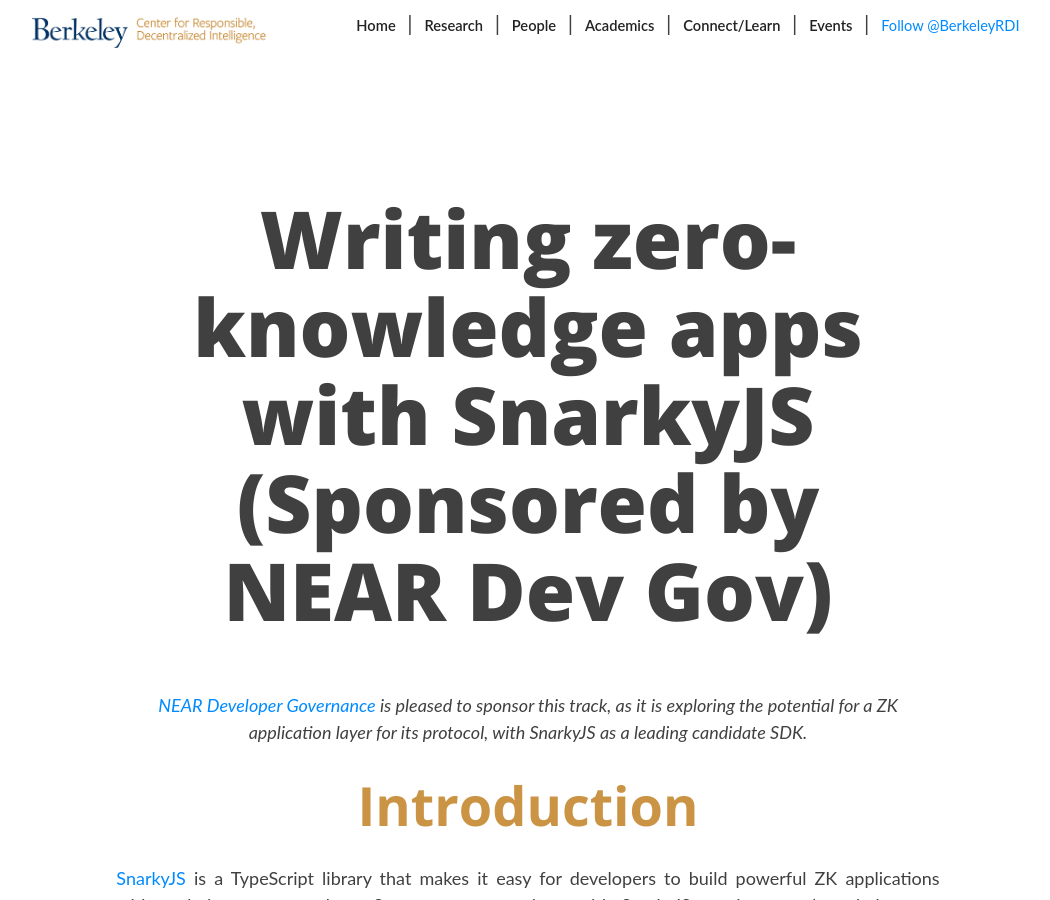
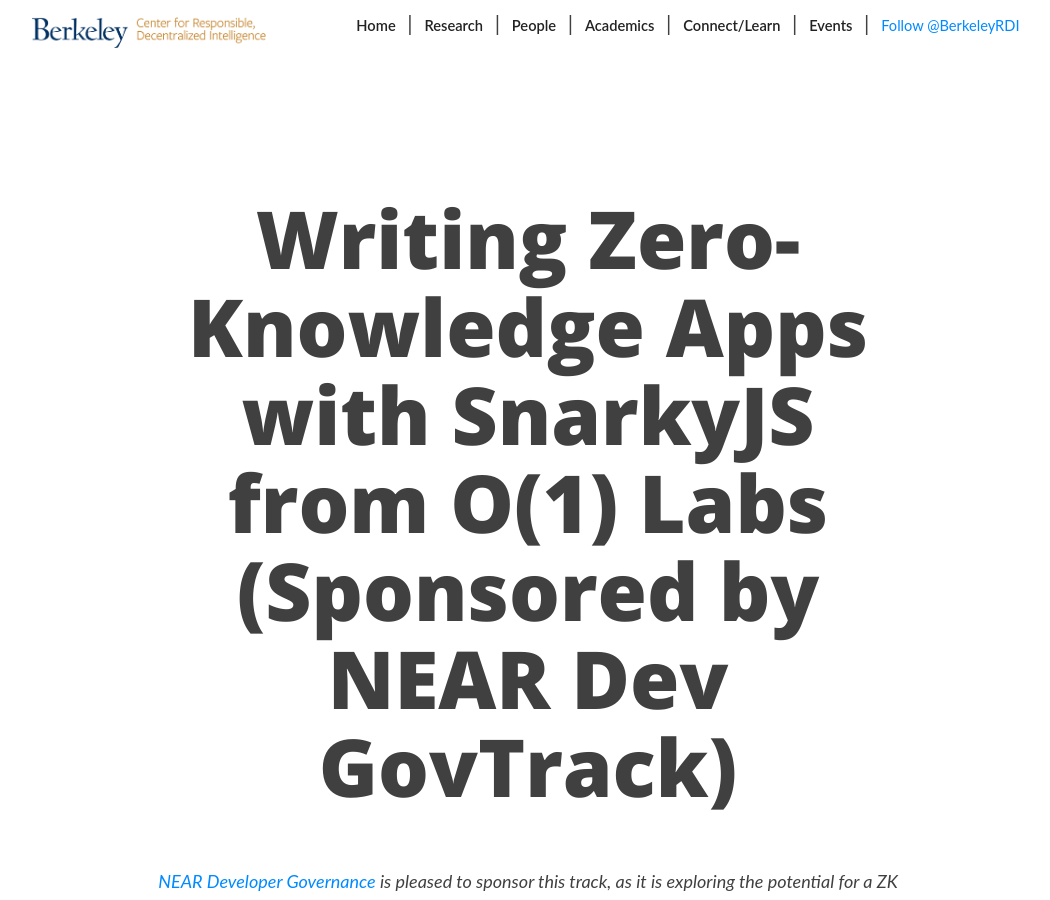
Before and after one commit to rdi-berkeley/zkp-web3-hackathon, a Jekyll site: the page built from _tracks/zk_snarkyjs_track.md, in a window 1280 px wide and 900 px high. Shown: the whole window, without its empty margins (112-1162 px from the left). Built offline with Jekyll 4.4.1, drawn with Linux system fonts in a browser that asks for light colours; nearby versions of some CDN libraries; comment, search, counter and statistics services are not loaded.

```diff
--- a/_tracks/zk_snarkyjs_track.md
+++ b/_tracks/zk_snarkyjs_track.md
@@ -1,5 +1,5 @@
 ---
-title: Writing zero-knowledge apps with SnarkyJS (Sponsored by NEAR Dev Gov)
+title: Writing Zero-Knowledge Apps with SnarkyJS from O(1) Labs (Sponsored by NEAR Dev GovTrack)
 description: Use SnarkyJS to write smart contracts and zkPrograms in TypeScript.
 date: 2019-12-31 14:40:45
 ---
```
Also changed, not shown: _tracks/zk_circuit_track.md (+1 -1 lines).
